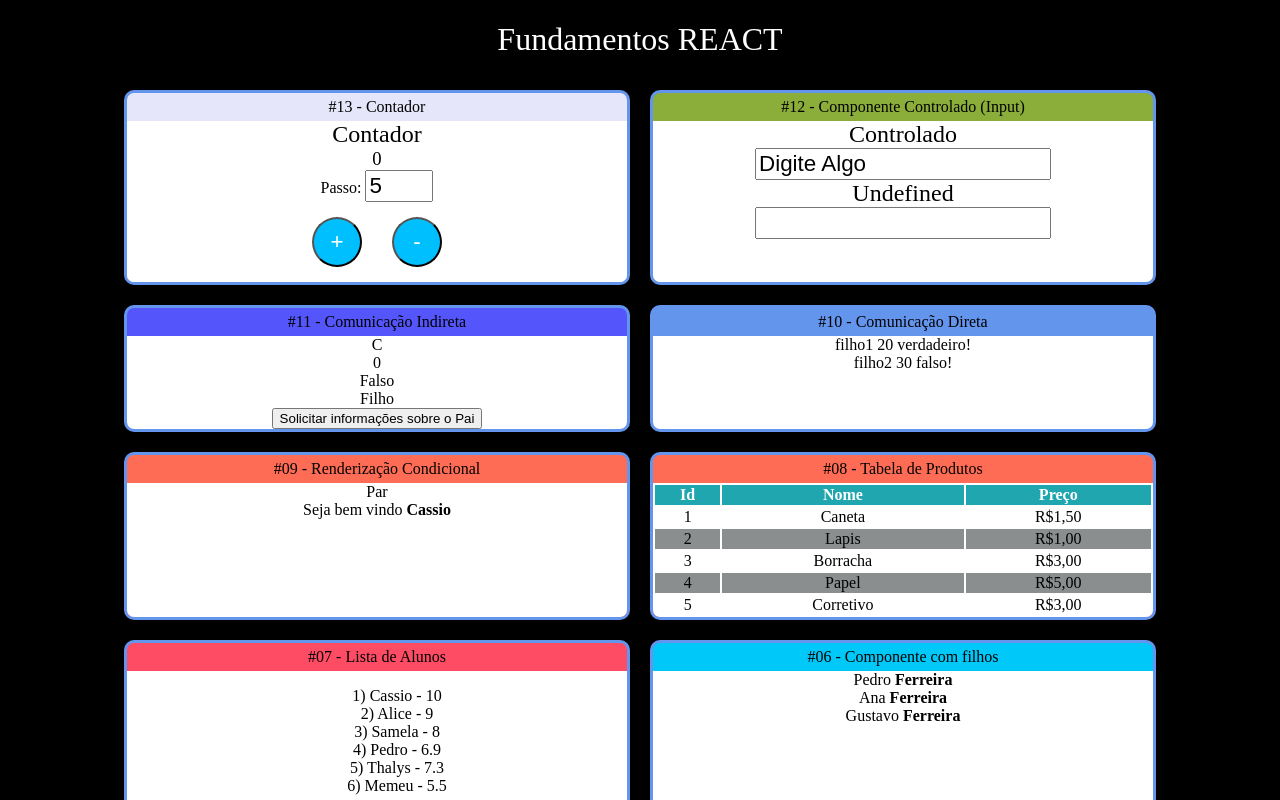
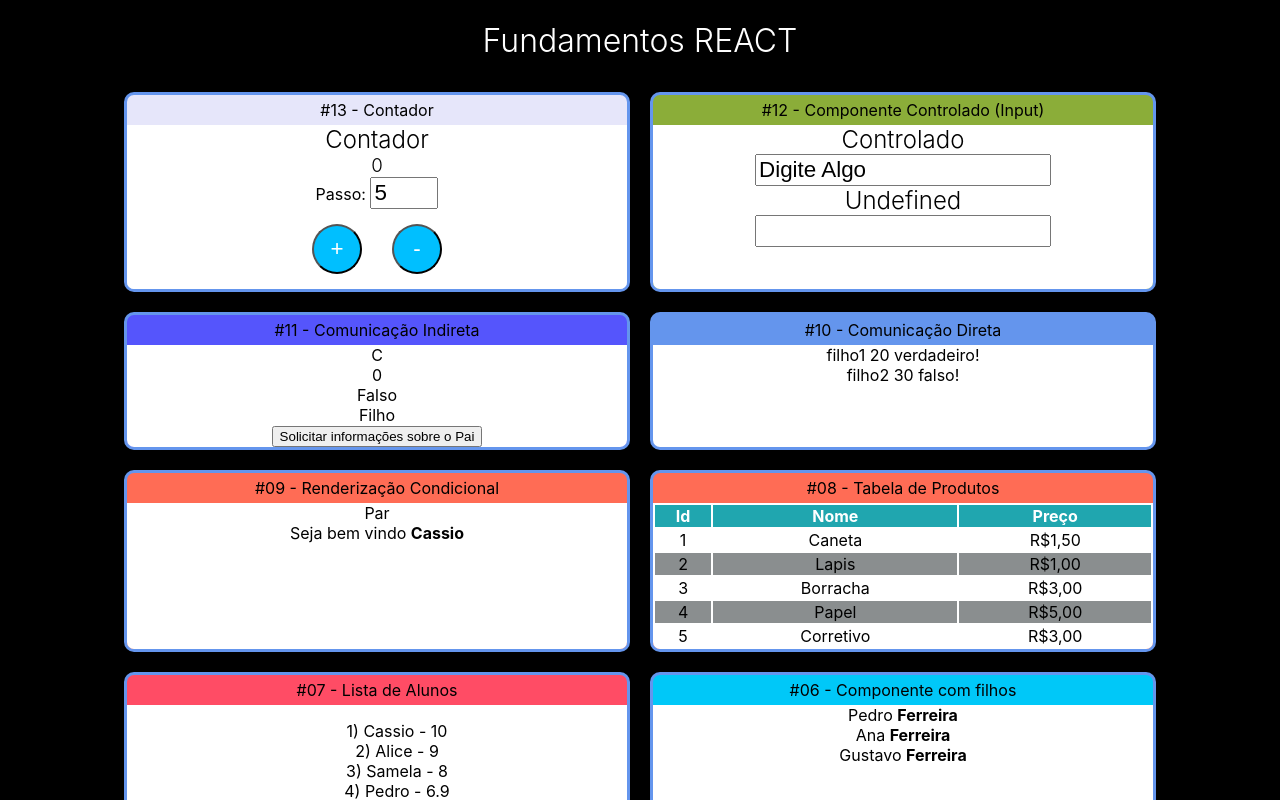
Before and after one commit to cassioate/Fundamentos-React, a React (Create React App) app: page / in a window 1280 px wide. Shown: the top 800 px of the page. Built offline with nearby package versions, Linux system fonts and the light colour scheme.

Commit message:
Font normal

```diff
--- a/src/index.css
+++ b/src/index.css
@@ -1,7 +1,7 @@
 body{
     background-color: black;
     color: #ffffff ;
-
+    font-family: -apple-system, BlinkMacSystemFont, 'Segoe UI', Roboto, Oxygen, Ubuntu, Cantarell, 'Open Sans', 'Helvetica Neue', sans-serif;
     text-align: center;
 }
 
```
